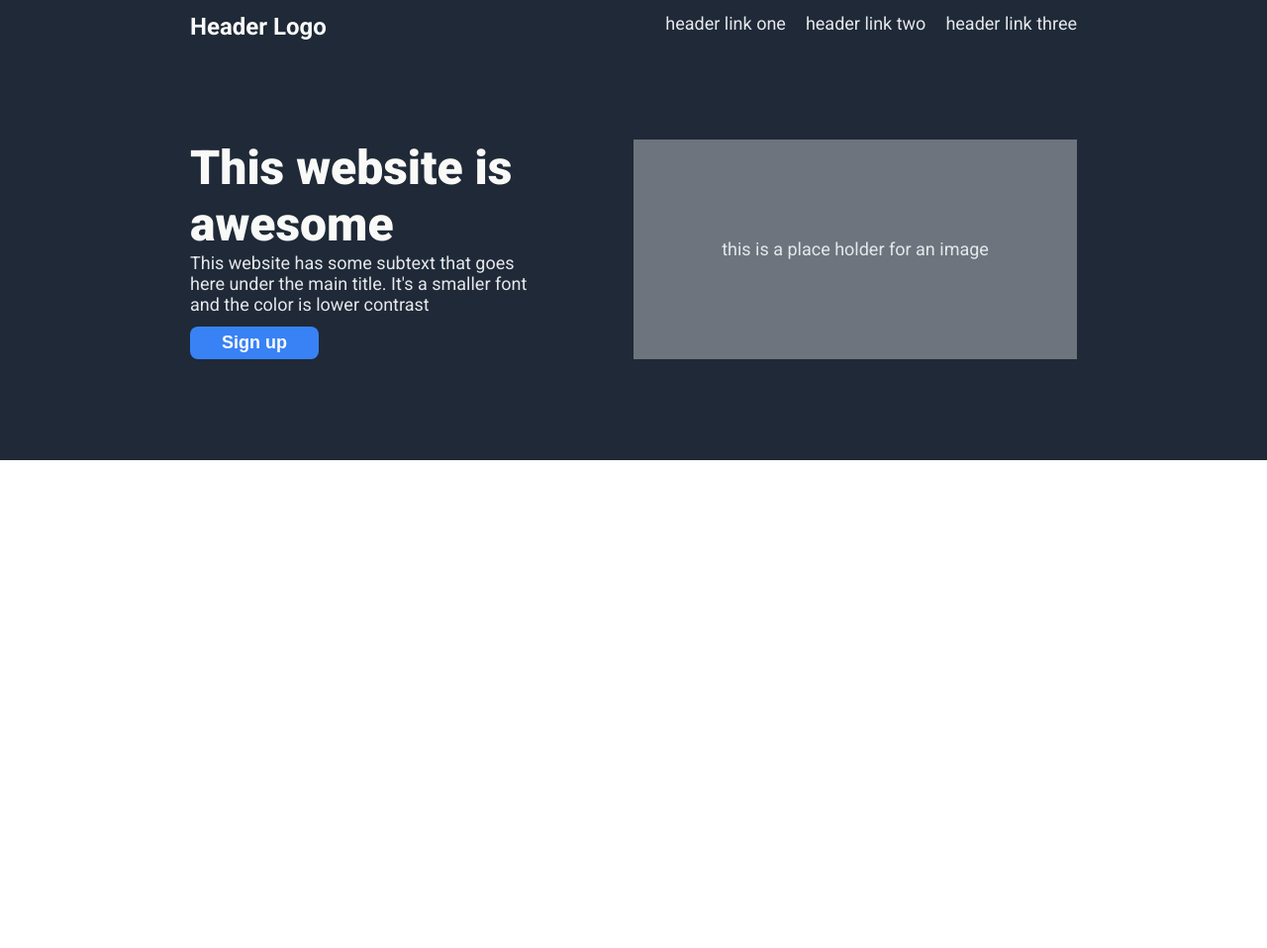
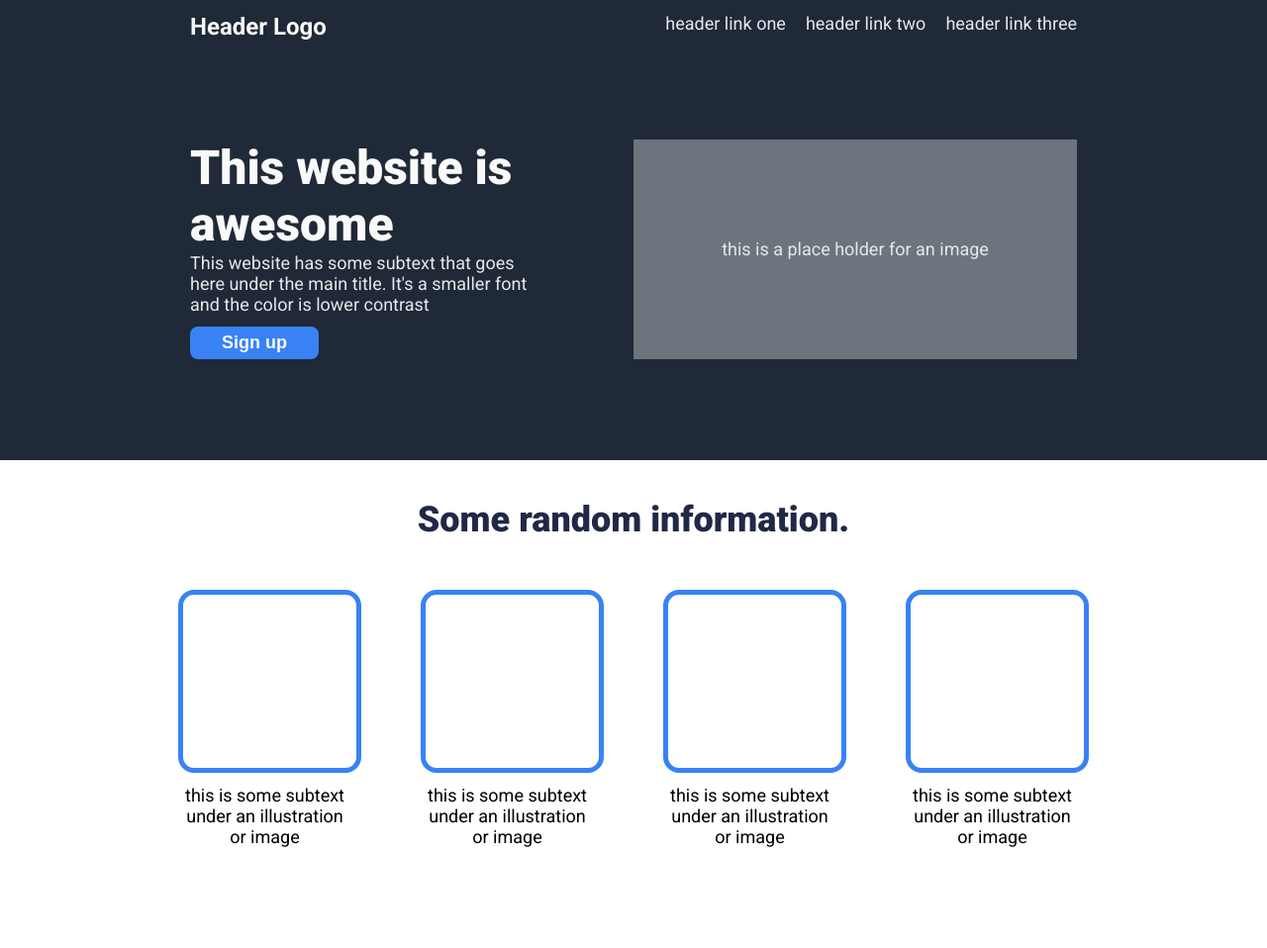
Before and after one commit to cem-u/odin-landing-page, a plain HTML site: page index.html in a window 1280 px wide. Shown: the whole page at 99% size. Before the commit the page ends 800 px from the top, so only its background shows below. Drawn offline with Linux system fonts and the light colour scheme.

Commit message:
Add gallery section
Created a gallery section for the landing page, which includes layout
and styling.

```diff
--- a/index.html
+++ b/index.html
@@ -6,7 +6,7 @@
         <link rel="stylesheet" href="./style.css">
     </head>
     <body>
-        <div class="hero">
+        <section class="hero">
             <div class="hero-container">
                 <header>
                     <div class="logo">Header Logo</div>
@@ -29,6 +29,27 @@
                     </div>
                 </div>
             </div>
-        </div>
+        </section>
+        <section class="gallery">
+            <h2>Some random information.</h2>
+            <div class="gallery-content">
+                <div class="gallery-content-container">
+                    <div class="gallery-content-container-box"></div>
+                    <p class="gallery-content-container-text">this is some subtext under an illustration or image</p>
+                </div>
+                <div class="gallery-content-container">
+                    <div class="gallery-content-container-box"></div>
+                    <p class="gallery-content-container-text">this is some subtext under an illustration or image</p>
+                </div>
+                <div class="gallery-content-container">
+                    <div class="gallery-content-container-box"></div>
+                    <p class="gallery-content-container-text">this is some subtext under an illustration or image</p>
+                </div>
+                <div class="gallery-content-container">
+                    <div class="gallery-content-container-box"></div>
+                    <p class="gallery-content-container-text">this is some subtext under an illustration or image</p>
+                </div>
+            </div>
+        </section>
     </body>
 </html>
--- a/style.css
+++ b/style.css
@@ -92,3 +92,38 @@
     font-weight: bold;
     color: #F9FAF8;
 }
+
+.gallery {
+    display: flex;
+    flex-direction: column;
+    align-items: center;
+    padding-top: 3%;
+    padding-bottom: 8%;
+}
+
+.gallery-content {
+    display: flex;
+    margin-top: 50px;
+    gap: 60px;
+}
+
+.gallery-content-container-box {
+    width: 175px;
+    height: 175px;
+    margin-bottom: 12px;
+    border: 5px solid #3882F6;
+    border-radius: 16px;
+}
+
+.gallery-content-container-text {
+    width: 175px;
+    text-align: center;
+    color: black;
+}
+
+h2 {
+    margin: 0;
+    font-size: 36px;
+    font-weight: 900;
+    color: #1f2947;
+}
```
